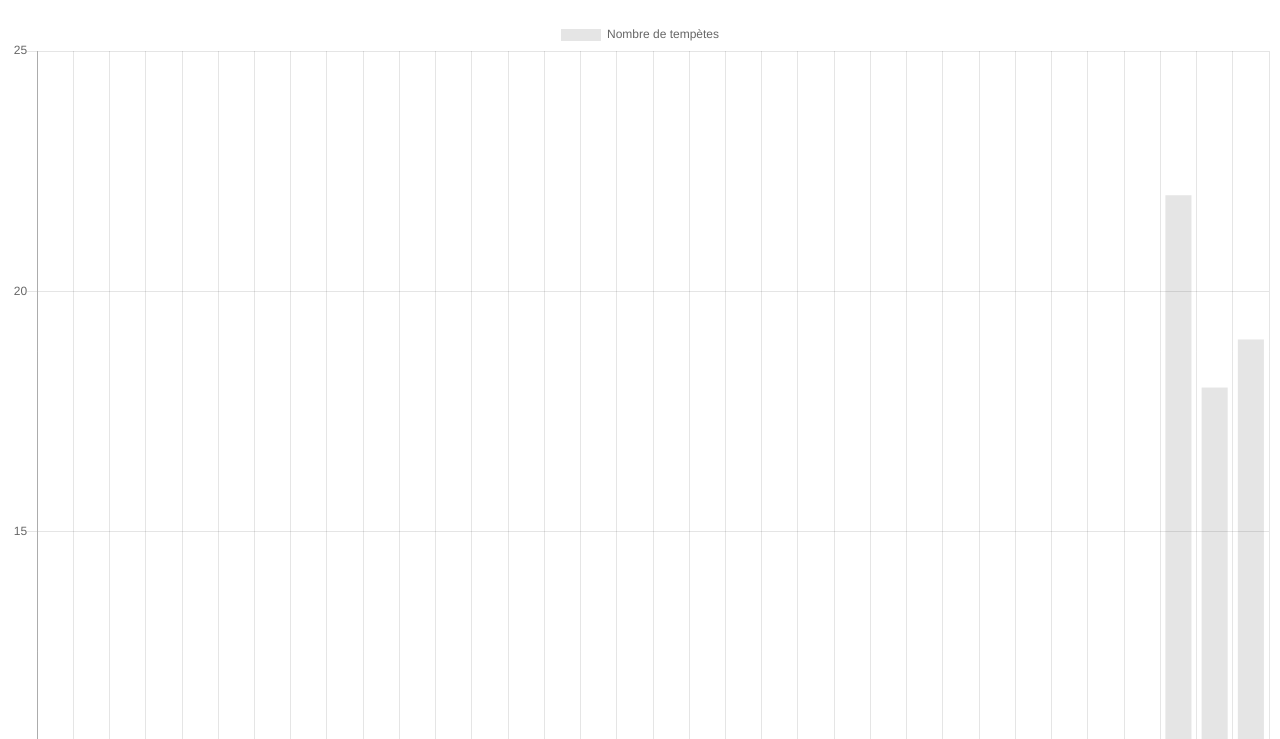
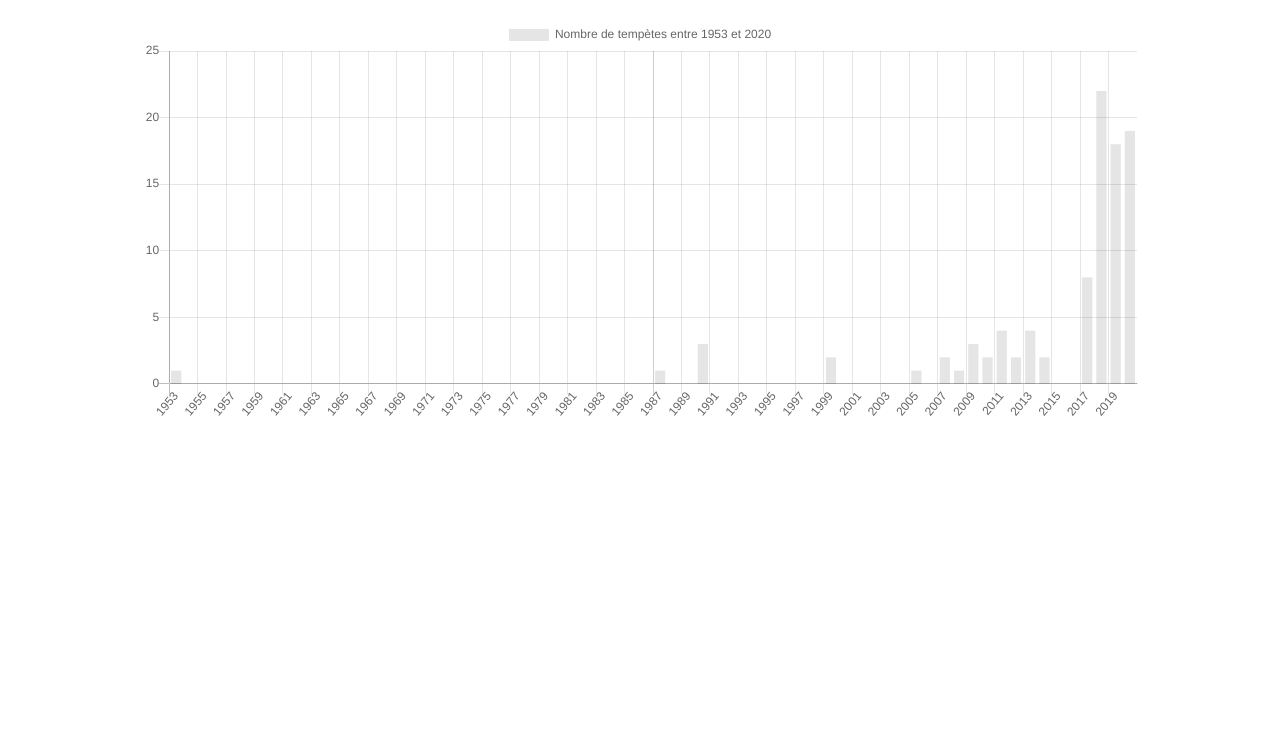
Before and after one commit to batgithub/tempetes-europe, a plain HTML site: page index.html in a window 1280 px wide. Shown: the part 61-800 px from the top of the page. Drawn offline with Linux system fonts and the light colour scheme.

Commit message:
un peu de style

```diff
--- /dev/null
+++ b/app.css
@@ -0,0 +1,4 @@
+.chart {
+    margin: 0 auto;
+    max-width: 1000px;
+}
--- a/app.js
+++ b/app.js
@@ -60,7 +60,7 @@ function init() {
         // Parsing JSON string into object
         let tempetes = JSON.parse(response);
         let tempetes_date_parsed = []
-        let array_of_years = get_array_of_years('1987', '2020')
+        let array_of_years = get_array_of_years('1953', '2020')
 
         for (const tempete of tempetes){
                 tempetes_date_parsed.push({Name:tempete.Name, Date: new Date(tempete.Date).getFullYear(), ressource:tempete.Ressource})
@@ -89,18 +89,13 @@ function init() {
             data: {
                 labels: array_of_years,
                 datasets: [{
-                    label: 'Nombre de tempètes',
+                    label: 'Nombre de tempètes entre 1953 et 2020',
                     data: datas,
+
                 }]
             },
             options: {
-                scales: {
-                    yAxes: [{
-                        ticks: {
-                            beginAtZero: true
-                        }
-                    }]
-                }
+                maintainAspectRatio: false
             }
         });
 
--- a/index.html
+++ b/index.html
@@ -4,10 +4,13 @@
     <meta charset="UTF-8">
     <meta name="viewport" content="width=device-width, initial-scale=1.0">
     <title>Tempètes en europes</title>
+    <link rel="stylesheet" href="app.css">
 </head>
 <body>
     <h1>Hello</h1>
-    <canvas id="myChart" width="400" height="400"></canvas>
+    <div class="chart">
+        <canvas id="myChart" width="100%" height="400"></canvas>
+    </div>
     <script src="/chartjs.js"></script>
     <script src="/app.js"></script>
 
```
